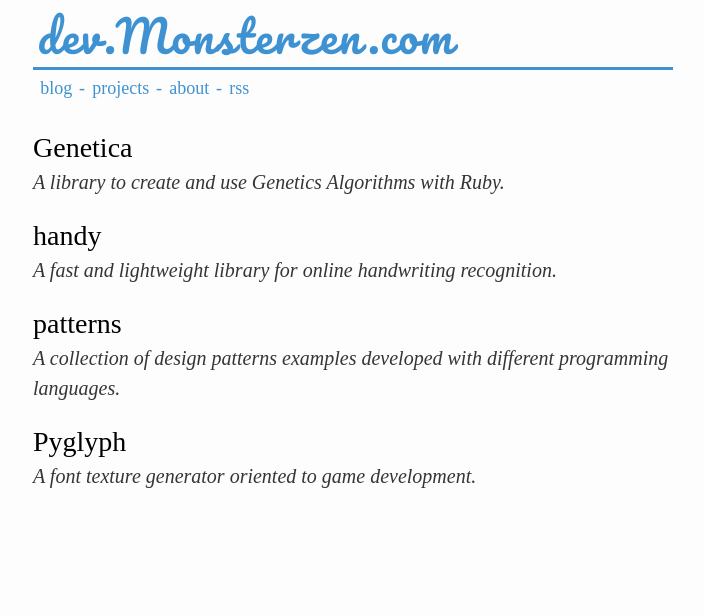
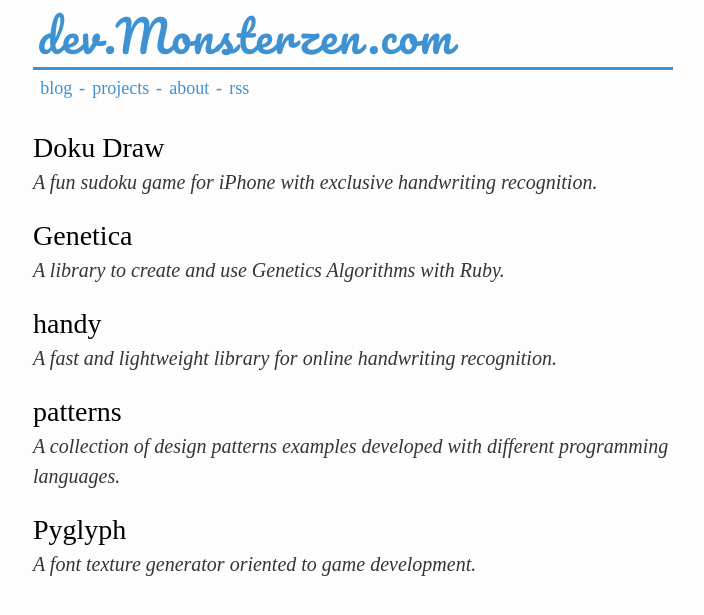
Before and after one commit to jfcalvo/jfcalvo.github.com, a Jekyll site: the page built from projects.html, in a window 1280 px wide. Shown: the top 615 px of the page, without its empty margins (287-991 px from the left). Built offline with Jekyll 4.4.1, drawn with Linux system fonts in a browser that asks for light colours; some web fonts are replaced; part of the change alters nothing that is shown.

Commit message:
Added Doku Draw to projects.

```diff
--- a/_layouts/default.html
+++ b/_layouts/default.html
@@ -52,7 +52,9 @@
       <footer><img src="/media/images/footer.png" /></footer>
     </article>
     {% else %}
-    {{ content }}
+    <div id="alt_content">
+      {{ content }}
+    </div>
     {% endcase %}
 
     <!-- Footer -->
--- a/media/css/ui.css
+++ b/media/css/ui.css
@@ -96,7 +96,7 @@ article footer {
   margin-bottom: 1.2em;
 }
 
-#post_content img { display: block; margin-top: 1.0em; margin-bottom: 1.0em; margin-left: auto; margin-right: auto; }
+#post_content img, #alt_content img { display: block; margin-top: 1.0em; margin-bottom: 1.0em; margin-left: auto; margin-right: auto; }
 #post_footer { text-align: center; margin-top: 5.0em; margin-bottom: 1.8em; }
 
 .line { display: block; height: 3px; background-color: #3F92D2; }
--- /dev/null
+++ b/projects/dokudraw.markdown
@@ -0,0 +1,31 @@
+---
+type: project
+layout: default
+title: Doku Draw
+summary: A fun sudoku game for iPhone with exclusive handwriting recognition
+---
+
+# Doku Draw
+
+*Doku Draw* is a fun sudoku game exclusive for iPhone with handwriting recognition. Available now at the iPhone App Store offering:
+
+*  Handwriting number recognition.
+*  Detailed and realistic graphics.
+*  Draw numbers and annotations using your fingers.
+*  Immersive and relaxing soundtrack.
+*  Progressive difficulty with 4 different levels.
+*  Hundreds of puzzles across 5 different packs.
+
+![Doku Draw Icon](/media/images/posts/dokudraw_icon.png)
+
+## Screenshots
+
+![Doku Draw screenshot 1](/media/images/posts/dokudraw_screenshot1.png)
+![Doku Draw screenshot 2](/media/images/posts/dokudraw_screenshot2.png)
+![Doku Draw screenshot 3](/media/images/posts/dokudraw_screenshot3.png)
+![Doku Draw screenshot 4](/media/images/posts/dokudraw_screenshot4.png)
+![Doku Draw screenshot 5](/media/images/posts/dokudraw_screenshot5.png)
+
+## Links
+
+[Doku Draw at App Store.](http://itunes.apple.com/us/app/doku-draw/id533420864?l=es&ls=1&mt=8)
```
Also changed, not shown: media/images/posts/dokudraw_icon.png (added), media/images/posts/dokudraw_screenshot1.png (added), media/images/posts/dokudraw_screenshot2.png (added), media/images/posts/dokudraw_screenshot3.png (added), media/images/posts/dokudraw_screenshot4.png (added), media/images/posts/dokudraw_screenshot5.png (added).
